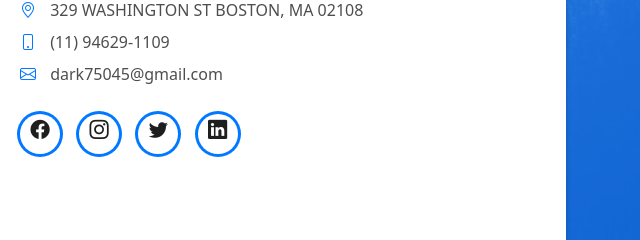
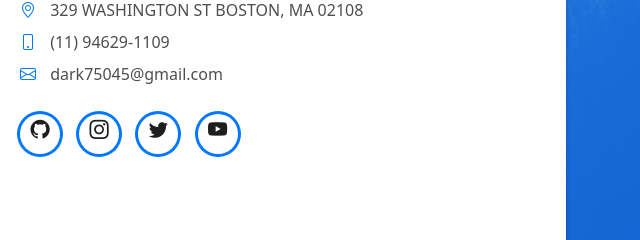
Before and after one commit to projdanielsilva/Site_Curriculo, a plain HTML site: page index.html in a window 1280 px wide. Shown: the part 5922-6162 px from the top of the page, 632-1272 px from the left. Drawn offline with Linux system fonts and the light colour scheme.

Commit message:
Update index.html

```diff
--- a/index.html
+++ b/index.html
@@ -728,10 +728,10 @@
                     </div>
                     <div class="socials">
                       <ul>
-                        <li><a href=""><span class="ico-circle"><i class="bi bi-facebook"></i></span></a></li>
+                        <li><a href="https://github.com/projdanielsilva"><span class="ico-circle"><i class="bi bi-github"></i></span></a></li>
                         <li><a href=""><span class="ico-circle"><i class="bi bi-instagram"></i></span></a></li>
                         <li><a href=""><span class="ico-circle"><i class="bi bi-twitter"></i></span></a></li>
-                        <li><a href=""><span class="ico-circle"><i class="bi bi-linkedin"></i></span></a></li>
+                        <li><a href=""><span class="ico-circle"><i class="bi bi-youtube"></i></span></a></li>
                       </ul>
                     </div>
                   </div>
```
